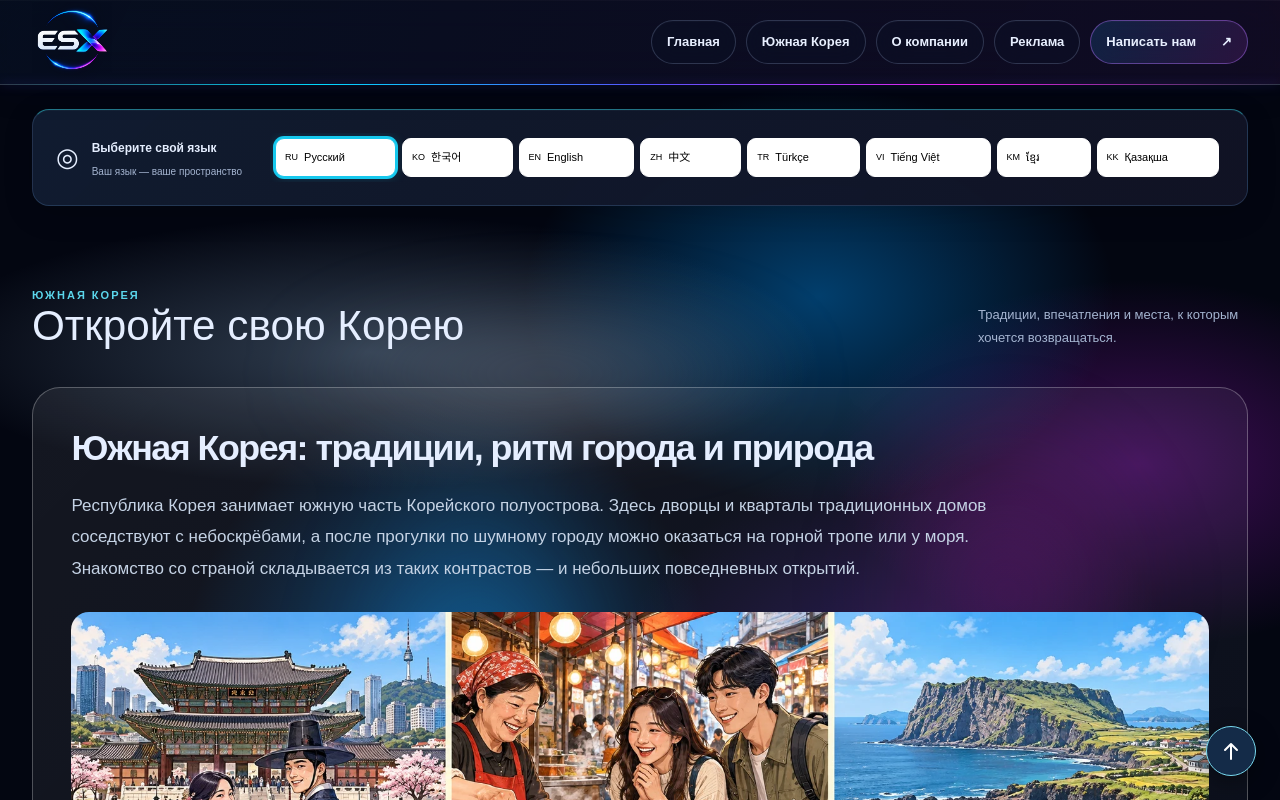
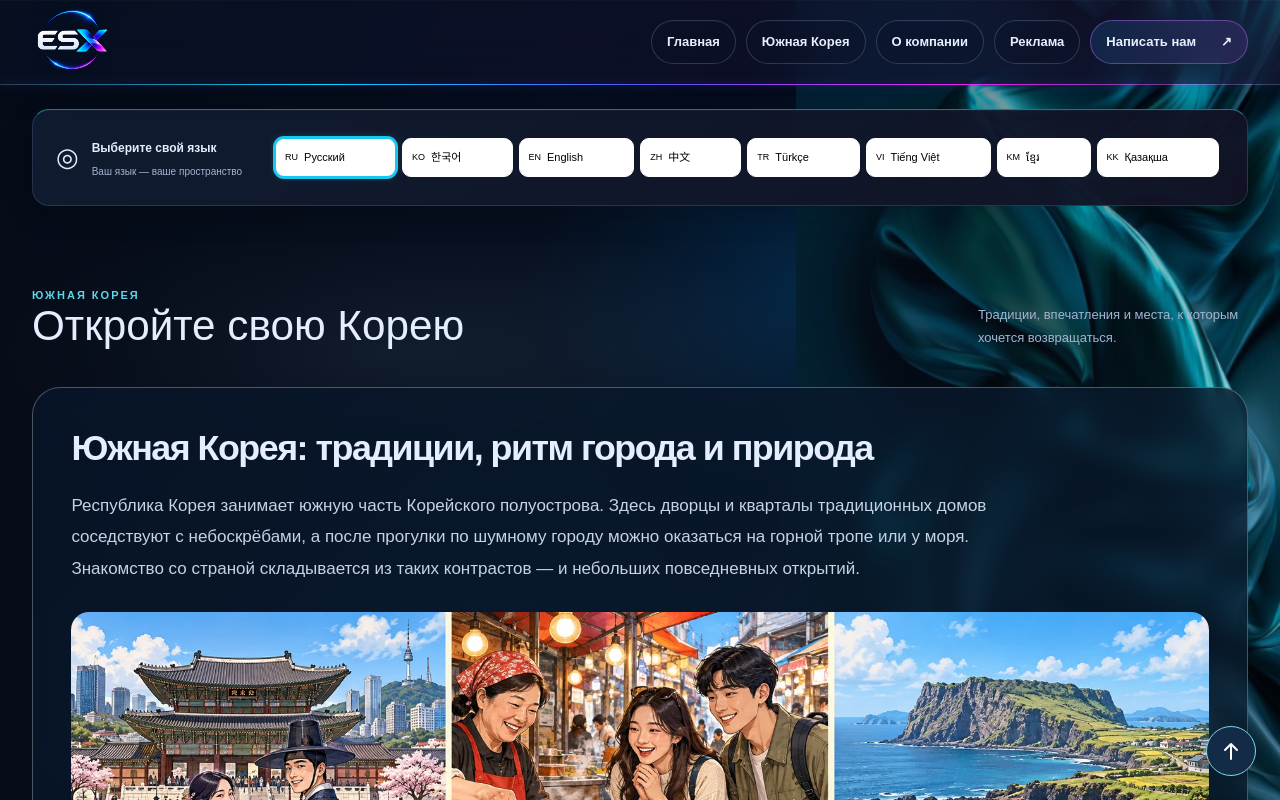
Before and after one commit to evgeniy210688-a11y/esx, a Next.js app: page /korea in a window 1280 px wide. Shown: the top 800 px of the page. Built offline with nearby package versions, Linux system fonts and the light colour scheme.

Commit message:
Add teal satin background to South Korea page

```diff
--- a/app/design/SitePage.tsx
+++ b/app/design/SitePage.tsx
@@ -98,7 +98,7 @@ export default function SitePage({ section = 'home' }: { section?: 'home' | 'kor
   const t=copy[language];
   function navigationHref(id: string) { return id === 'home' ? '/' : '/' + id; }
   function choose(lang:Language) {setLanguage(lang);try {localStorage.setItem('esx-language',lang);}catch{}}
-  return <div ref={siteRef} className="esx-site" lang={language}><div className="cyber-background" aria-hidden="true"><i className="cyber-circuit circuit-left"/><i className="cyber-circuit circuit-right"/><i className="cyber-halo halo-one"/><i className="cyber-halo halo-two"/><i className="cyber-rail"/></div>
+  return <div ref={siteRef} className={`esx-site${section === 'korea' ? ' korea-silk-theme' : ''}`} lang={language}><div className="cyber-background" aria-hidden="true"><i className="cyber-circuit circuit-left"/><i className="cyber-circuit circuit-right"/><i className="cyber-halo halo-one"/><i className="cyber-halo halo-two"/><i className="cyber-rail"/></div>
     <svg width="0" height="0" aria-hidden="true" style={{ position: "absolute" }}><defs><filter id="esx-remove-black" colorInterpolationFilters="sRGB"><feColorMatrix type="matrix" values="1 0 0 0 0  0 1 0 0 0  0 0 1 0 0  1 1 1 0 0" /></filter></defs></svg>
     <header className={`esx-header ${menuOpen ? "menu-open" : ""}`} ><span aria-hidden="true" className="header-glass" style={{ backdropFilter: "blur(24px) saturate(145%)", WebkitBackdropFilter: "blur(24px) saturate(145%)" }} /><div className="header-inner">
       <a className="header-logo" href={navigationHref('home')} aria-label={`ESX — ${t[0]}`}><Image src="/esx-logo.png" alt="ESX" width={1254} height={1254} sizes="(max-width: 760px) 64px, 80px" preload /></a>
--- a/app/design/design.css
+++ b/app/design/design.css
@@ -622,3 +622,17 @@
 .korea-story-part h3 { font-size: 21px; line-height: 1.3; margin: 12px 0; }
 .korea-story-part p { color: #c5d3e5; line-height: 1.85; font-size: 15px; }
 @media(max-width:760px) { .korea-story-columns { grid-template-columns: 1fr; gap: 26px; } .korea-story-intro { font-size: 15px; } }
+
+/* User-provided satin wave, restricted to the South Korea page. */
+.korea-silk-theme .cyber-background::after {
+  background-image: linear-gradient(90deg, #060c18eb 0%, #071325a6 45%, #05142638 100%), url('/backgrounds/korea-silk.png');
+  background-position: center, right center;
+  background-size: cover, auto 115%;
+  background-repeat: no-repeat;
+  opacity: 1;
+}
+.korea-silk-theme .korea-story { background: linear-gradient(135deg, #081529d9, #0b2032b8); backdrop-filter: blur(10px); -webkit-backdrop-filter: blur(10px); }
+@media(max-width:760px) {
+  .korea-silk-theme .cyber-background::after { background-size: cover, auto 100%; background-position: center, 70% center; }
+}
+.korea-silk-theme .cyber-background::after { filter: none; inset: 0; }
```
Also changed, not shown: public/backgrounds/korea-silk.png (added).
